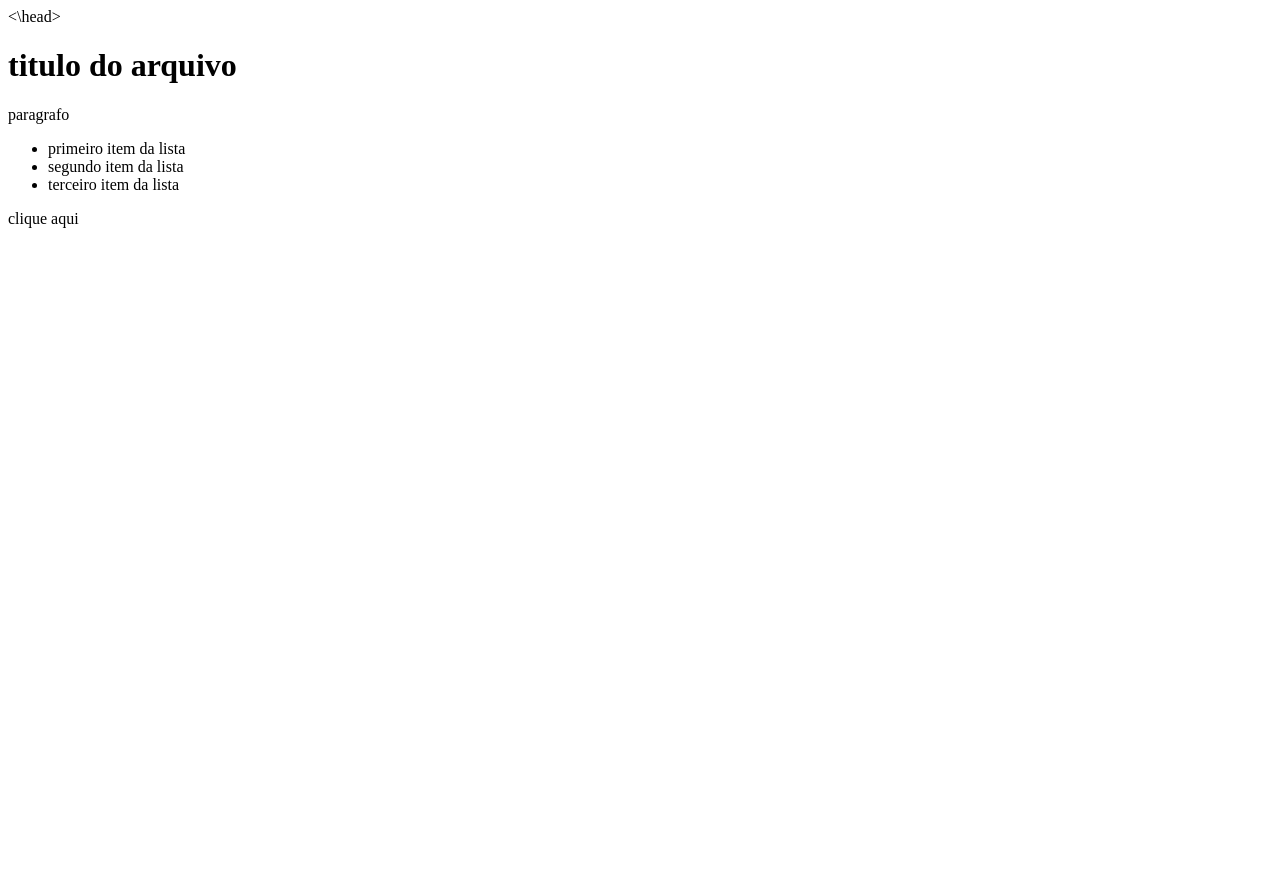
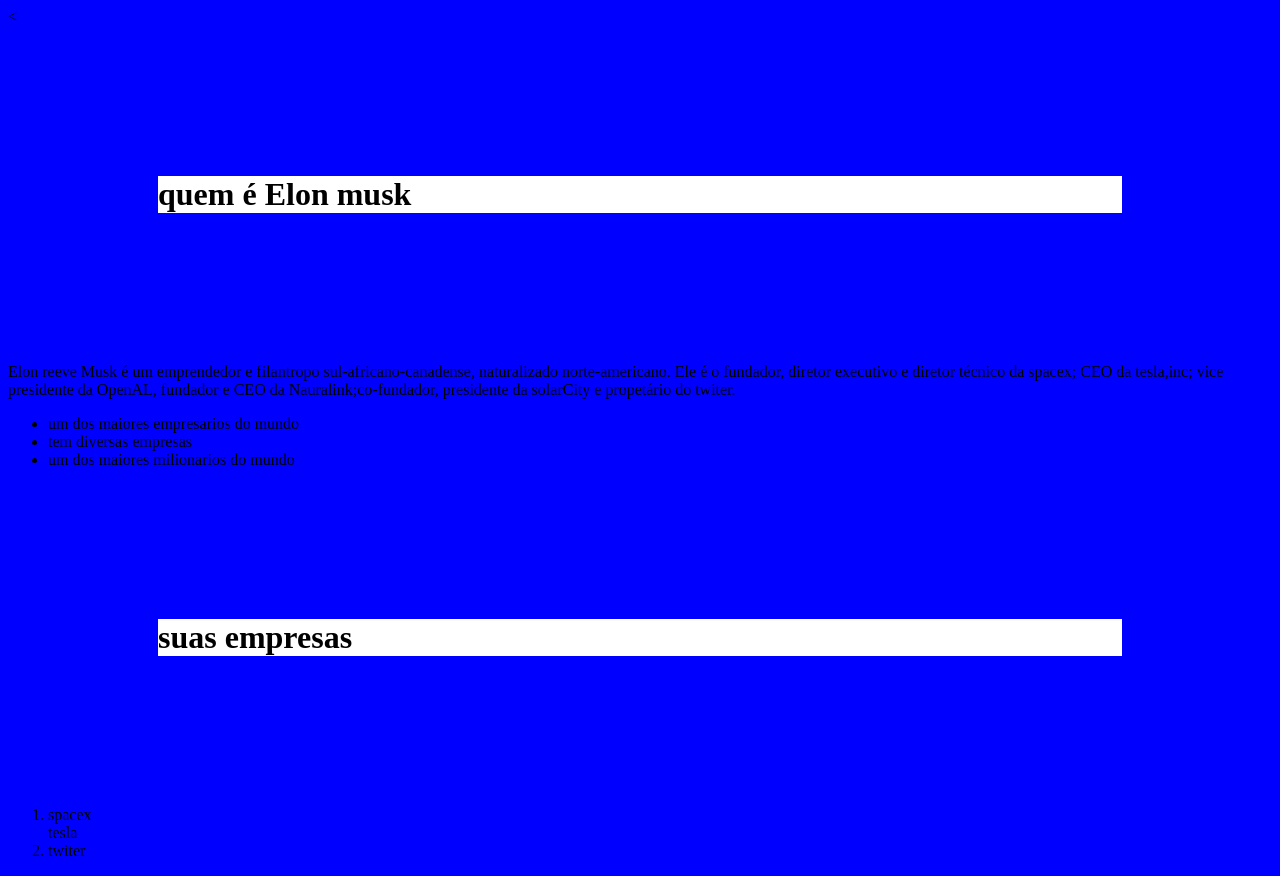
Before and after one commit to GuRoKak/paginaDaInternet, a plain HTML site: page index.html in a window 1280 px wide. Before the commit the page ends 800 px from the top, so only its background shows below. Drawn offline with Linux system fonts and the light colour scheme.

Commit message:
Add files via upload

```diff
--- a/index.html
+++ b/index.html
@@ -1,15 +1,24 @@
-<html>
-<head>
-<title>titulo da pagina</title>
-<\head>
-<body>
-<h1>titulo do arquivo</h1>
-<p>paragrafo</p>
+<<!DOCTYPE html>
+<html lang="en" dir="ltr">
+  <head>
+    <link rel="stylesheet"href="style.css">
+  <title>Elon Musk</title>
+    </head>
+      <body>
+        <h1>quem é Elon musk</h1>
+        <p>Elon reeve Musk é um emprendedor e filantropo sul-africano-canadense, naturalizado norte-americano. Ele é o fundador, diretor executivo e diretor técnico da spacex; CEO da tesla,inc; vice presidente da OpenAL, fundador e CEO da Nauralink;co-fundador, presidente da solarCity e propetário do twiter.</p>
 <ul>
-<li>primeiro item da lista</li>
-<li>segundo item da lista</li>
-<li>terceiro item da lista</li>
-</ul>
-<a href://www.gogle.com>clique aqui<la>
-</body>
+  <li>um dos maiores empresarios do mundo</li>
+  <li>tem diversas empresas</li>
+  <li>um dos maiores milionarios do mundo</l1>
+  </ul>
+  <head>
+    <h1>suas empresas</h1>
+  </head>
+  <ol>
+    <li>spacex</li>
+    <l1>tesla</li>
+      <li>twiter</li>
+    </ol>
+      </body>
 </html>
--- /dev/null
+++ b/style.css
@@ -0,0 +1,8 @@
+body{
+  background-color: blue;
+}
+h1{
+  background-color: white;
+margin:150px;
+pedding:578px;
+}
```
